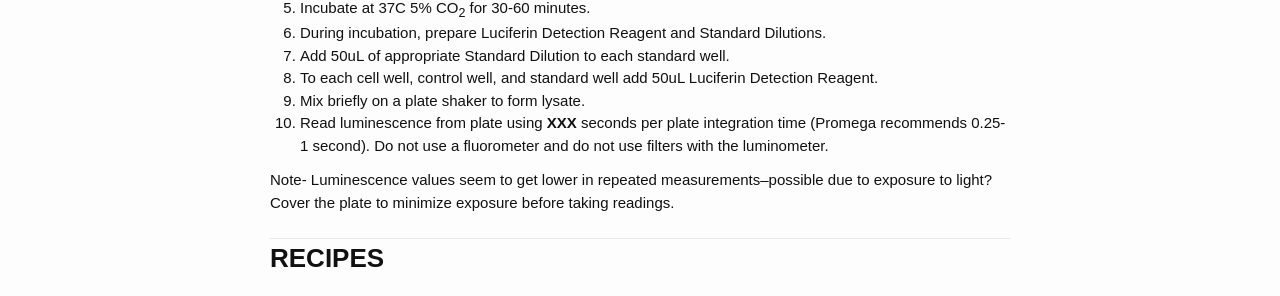
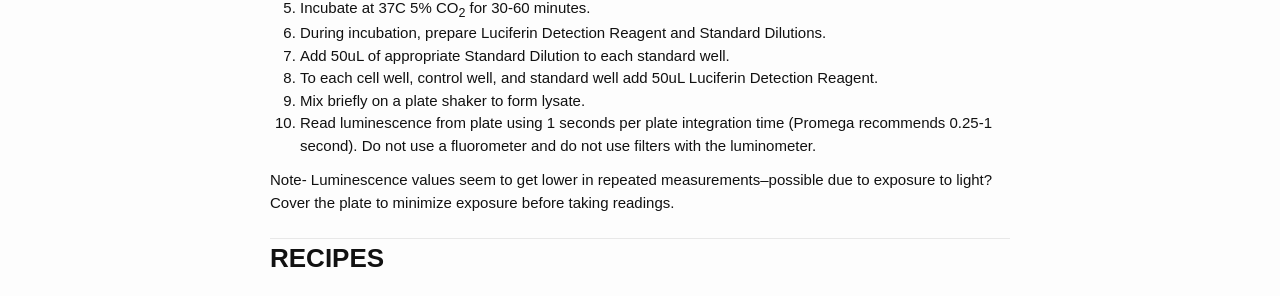
Before and after one commit to aduffy70/Protocols, a Jekyll site: the page built from P450-Glo_CYP1A2_assay.md, in a window 1280 px wide. Shown: the part 1042-1338 px from the top of the page. Built offline with Jekyll 4.4.1, drawn with Linux system fonts in a browser that asks for light colours; some web fonts are replaced.

Commit message:
1 second integration time seems to work

```diff
--- a/P450-Glo_CYP1A2_assay.md
+++ b/P450-Glo_CYP1A2_assay.md
@@ -36,7 +36,7 @@ This CYP1A2 version needs D-Cysteine in the Detection reagent to complete the co
 1. Add 50uL of appropriate Standard Dilution to each standard well.
 1. To each cell well, control well, and standard well add 50uL Luciferin Detection Reagent.
 1. Mix briefly on a plate shaker to form lysate.
-1. Read luminescence from plate using __XXX__ seconds per plate integration time (Promega recommends 0.25-1 second). Do not use a fluorometer and do not use filters with the luminometer.
+1. Read luminescence from plate using 1 seconds per plate integration time (Promega recommends 0.25-1 second). Do not use a fluorometer and do not use filters with the luminometer.
 
 Note- Luminescence values seem to get lower in repeated measurements--possible due to exposure to light? Cover the plate to minimize exposure before taking readings.
 
```
